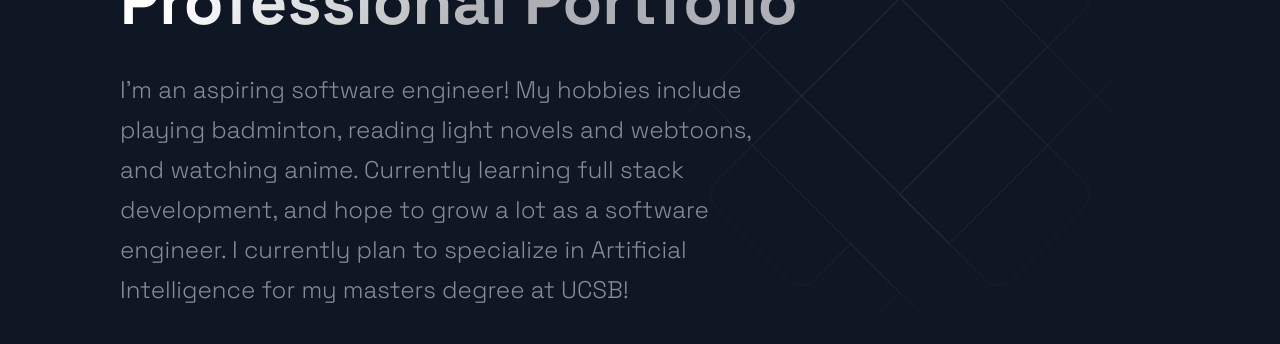
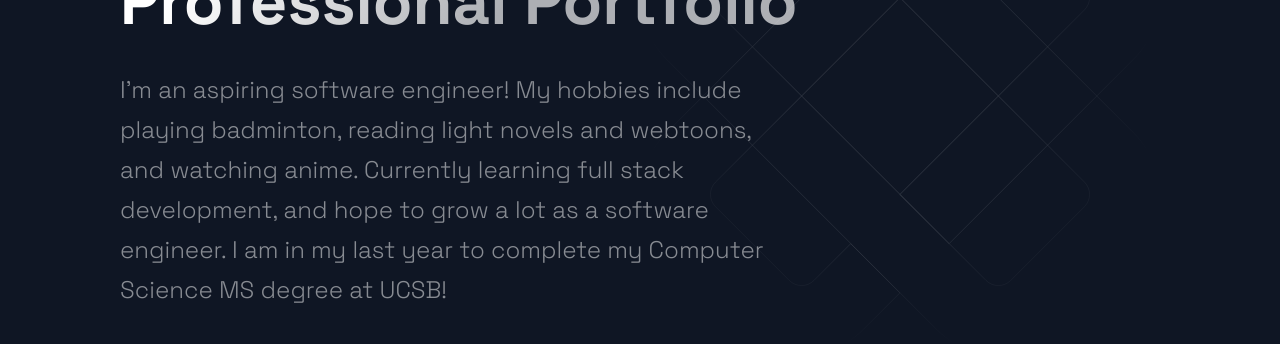
Before and after one commit to XuperBryan/xuperbryan.github.io, a Next.js app: page / in a window 1280 px wide. Shown: the part 276-620 px from the top of the page. Built offline with nearby package versions, Linux system fonts and the light colour scheme.

Commit message:
bx - updated for 2022

```diff
--- a/src/components/Acomplishments/Acomplishments.js
+++ b/src/components/Acomplishments/Acomplishments.js
@@ -5,7 +5,7 @@ import { Box, Boxes, BoxNum, BoxText } from './AcomplishmentsStyles';
 
 const data = [
   { number: 2, text: 'Hackathons'},
-  { number: 3.89, text: 'GPA', },
+  { number: 3.90, text: 'GPA', },
   { number: 8, text: 'Leadership positions', },
   { number: 2, text: 'Internships', }
 ];
--- a/src/components/Hero/Hero.js
+++ b/src/components/Hero/Hero.js
@@ -12,7 +12,7 @@ const Hero = () => (
         Professional Portfolio
       </SectionTitle>
       <SectionText>
-      <p>I'm an aspiring software engineer! My hobbies include playing badminton, reading light novels and webtoons, and watching anime. Currently learning full stack development, and hope to grow a lot as a software engineer. I currently plan to specialize in Artificial Intelligence for my masters degree at UCSB!</p>
+      <p>I'm an aspiring software engineer! My hobbies include playing badminton, reading light novels and webtoons, and watching anime. Currently learning full stack development, and hope to grow a lot as a software engineer. I am in my last year to complete my Computer Science MS degree at UCSB!</p>
       </SectionText>
       <Button onClick={() => {window.open('resume.pdf', '_blank');}}>Resume</Button>
     </LeftSection>
```
Also changed, not shown: 1 other file (tests, documents, lock files or other folders).
